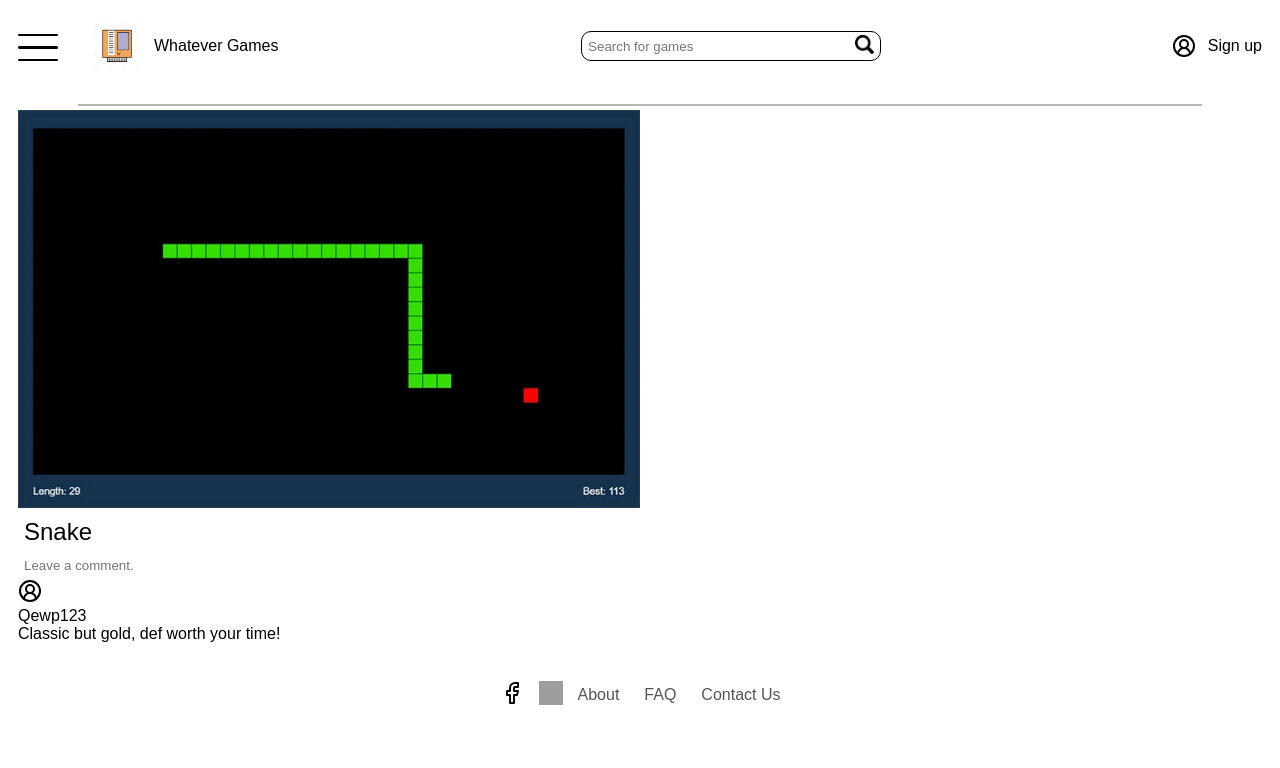
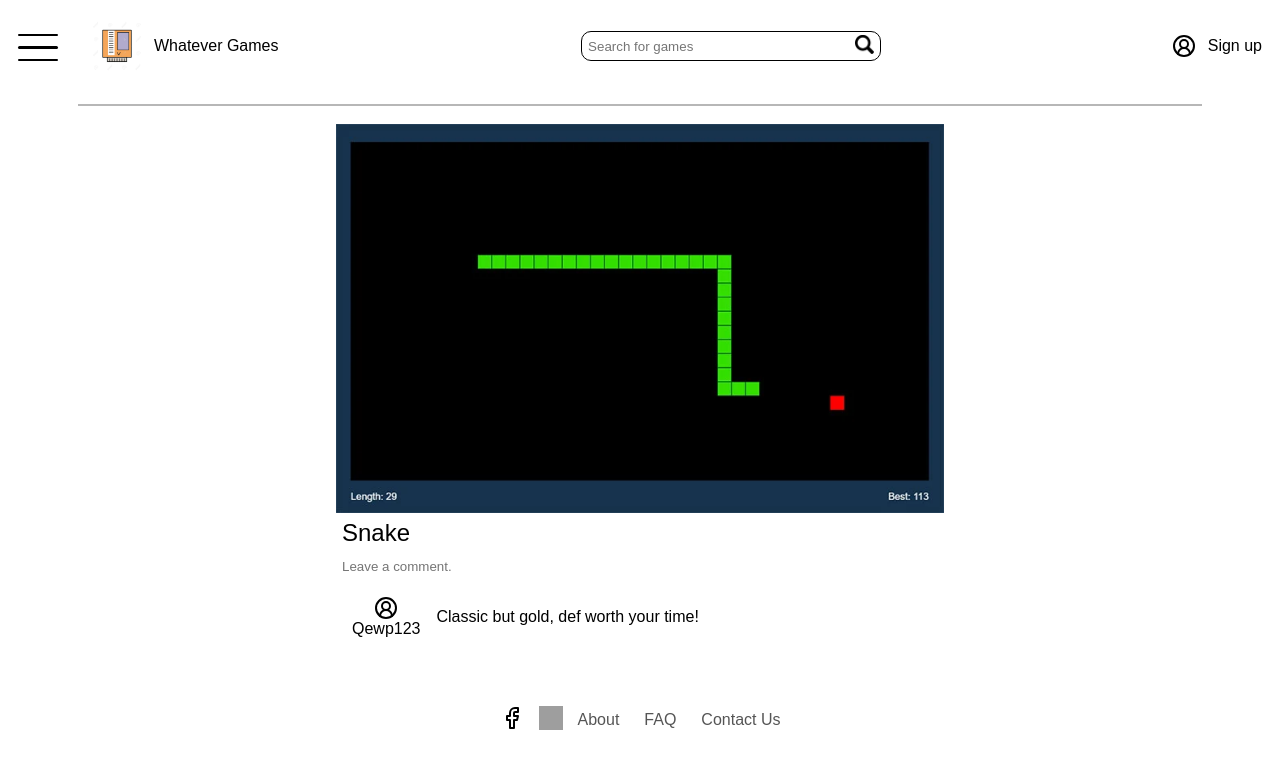
Before and after one commit to Gan-3rdene/whatever, a Next.js app: page /whatever/sub_pages/game in a window 1280 px wide. Shown: the top 768 px of the page. Built offline with nearby package versions, Linux system fonts and the light colour scheme; grey boxes are pictures that could not be loaded.

Commit message:
AAAAAAAAAAAAAAA

```diff
--- a/src/styles/game.module.css
+++ b/src/styles/game.module.css
@@ -5,7 +5,12 @@
 }
 
 .column {
+    display: flex;
+    flex-direction: column;
+    justify-content: center;
     align-items: center;
+    margin: 10px;
+    padding: 6px;
 }
 
 .checked {
@@ -29,6 +34,8 @@
 }
 
 .column > .row {
+    display: flex;
     width: 50%;
-    justify-content: start !important;
+    justify-content: start;
+    align-items: center;
 }
```
